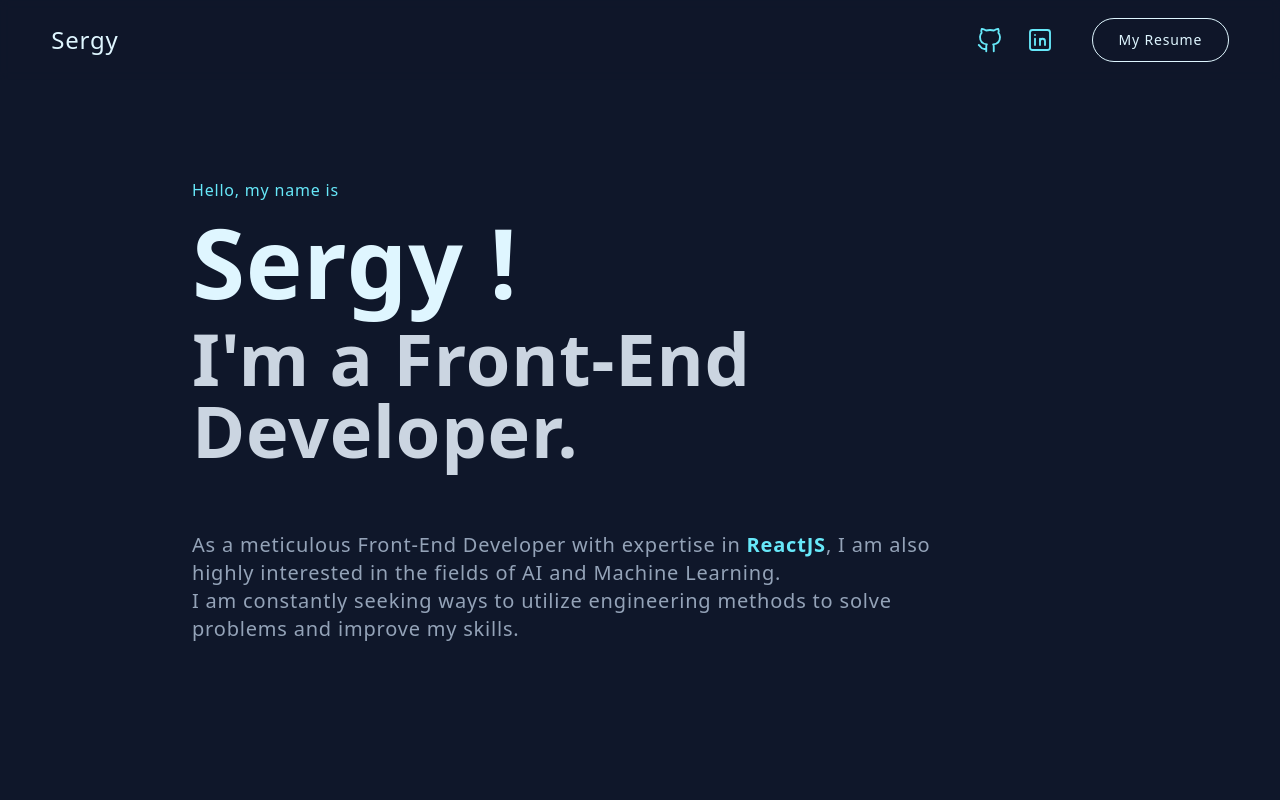
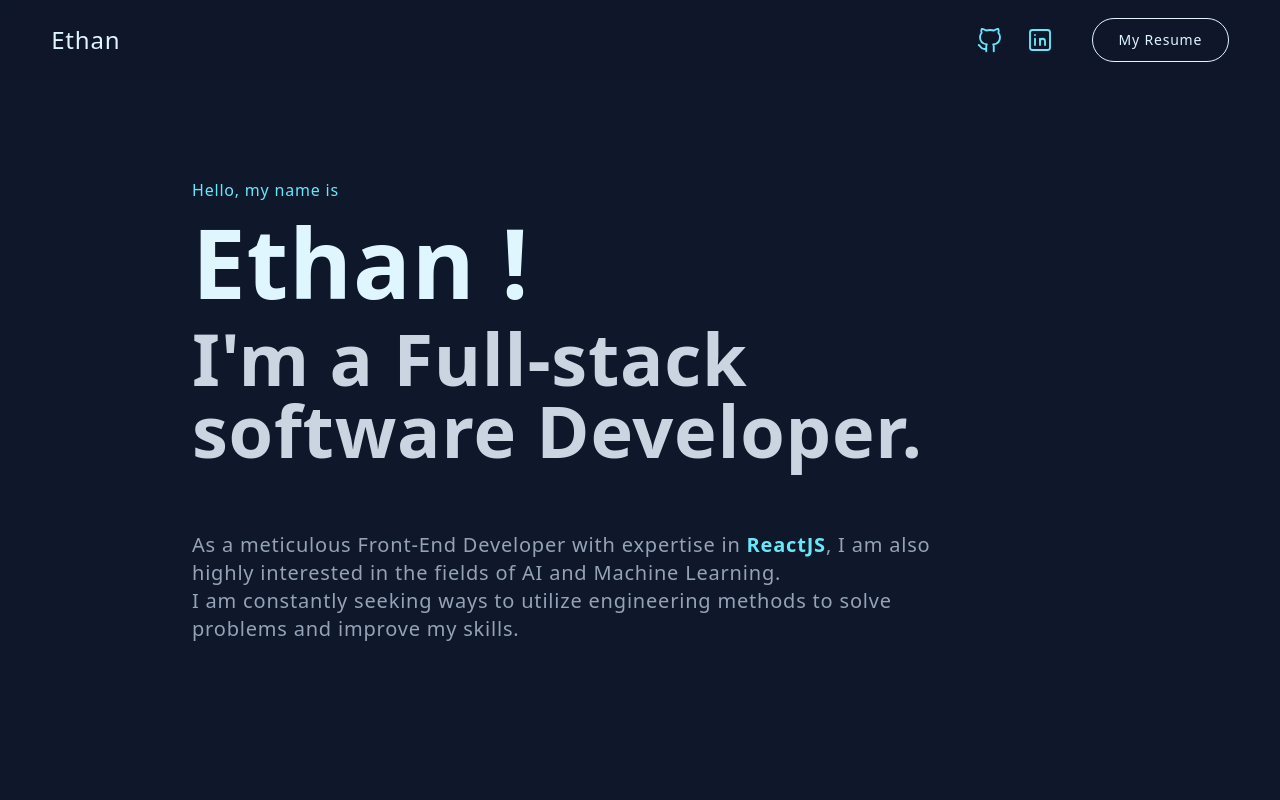
Before and after one commit to Sergyoubi/Current-Portfolio, a React (Create React App) app: page / in a window 1280 px wide. Shown: the top 800 px of the page. Built offline with nearby package versions, Linux system fonts and the light colour scheme.

Commit message:
updated name, removed LinkedIn link

```diff
--- a/src/Components/Partial/Header.js
+++ b/src/Components/Partial/Header.js
@@ -11,7 +11,7 @@ const Header = () => {
           to="/"
           className="text-light tracking-[0.8px] text-2xl font-medium relative left-[8%]"
         >
-          Sergy
+          Ethan
         </Link>
       </div>
       <div
@@ -26,11 +26,7 @@ const Header = () => {
           >
             <GitHubIcon />
           </a>
-          <a
-            href="https://www.linkedin.com/in/sergy-rafidinjatovo-396144203/"
-            target="_blank"
-            rel="noreferrer"
-          >
+          <a target="_blank" rel="noreferrer">
             <LinkedInIcon />
           </a>
         </div>
--- a/src/Components/Partial/Intro.js
+++ b/src/Components/Partial/Intro.js
@@ -21,7 +21,7 @@ const Intro = () => {
           className="relative left-2 md:left-[5%] lg:left-0"
         >
           <p className="text-light text-4xl lg:text-8xl font-bold tracking-[0.8px]">
-            Sergy !
+            Ethan !
           </p>
         </Fade>
         <Fade
@@ -31,7 +31,7 @@ const Intro = () => {
           className="relative left-2 md:left-[5%] lg:left-0"
         >
           <p className="text-slate-300 text-3xl lg:text-7xl font-bold tracking-[0.8px]">
-            I'm a Front-End Developer.
+            I'm a Full-stack software Developer.
           </p>
         </Fade>
         <Fade
```
